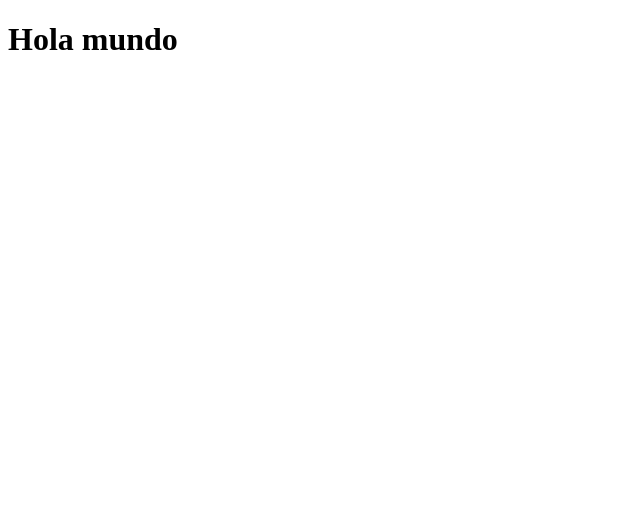
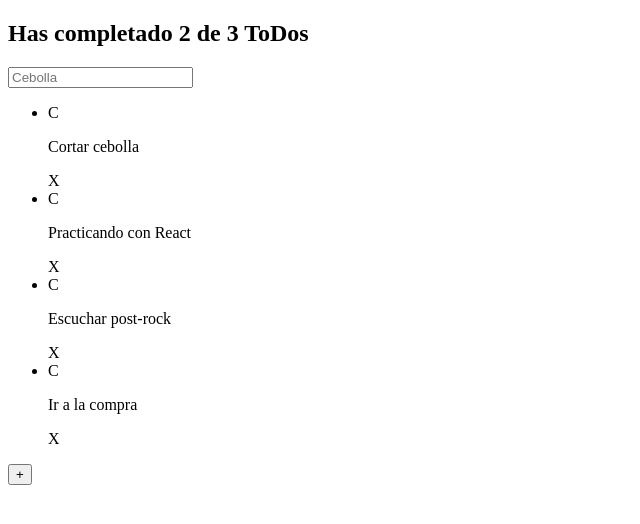
Before and after one commit to llinagz/proyecto-ToDo-react, a React (Create React App) app: page / in a window 1280 px wide. Shown: the top 524 px of the page, without its empty margins (0-640 px from the left). Built offline with nearby package versions, Linux system fonts and the light colour scheme.

Commit message:
Creacion inicial de componentes

```diff
--- a/src/App.js
+++ b/src/App.js
@@ -1,8 +1,30 @@
+import React from "react";
+import { TodoCounter } from "./Components/TodoCounter";
+import { TodoSearch } from "./Components/TodoSearch";
+import { TodoList } from "./Components/TodoList";
+import { TodoItem } from "./Components/TodoItem";
+import { CreateTodoButton } from "./Components/CreateTodoButtom";
 //import './App.css';
 
-function App(props) {
+const todos = [
+  {text: 'Cortar cebolla', completed: false},
+  {text: 'Practicando con React', completed: false},
+  {text: 'Escuchar post-rock', completed: false},
+  {text: 'Ir a la compra', completed: false}
+]
+
+function App() {
   return(
-    <h1>Hola mundo</h1>
+    <React.Fragment>
+      <TodoCounter />
+      <TodoSearch />
+      <TodoList>
+        {todos.map(todo =>(
+          <TodoItem key={todo.text} texto={todo.text}/>
+        ))}
+      </TodoList>
+      <CreateTodoButton/>
+    </React.Fragment>
   );
 }
 
--- /dev/null
+++ b/src/Components/CreateTodoButtom.js
@@ -0,0 +1,9 @@
+import React from 'react';
+
+function CreateTodoButton(){
+    return(
+        <button>+</button>
+    );
+}
+
+export {CreateTodoButton};
--- /dev/null
+++ b/src/Components/TodoCounter.js
@@ -0,0 +1,9 @@
+import React from 'react';
+
+function TodoCounter(){
+    return(
+        <h2>Has completado 2 de 3 ToDos</h2>
+    );
+}
+
+export {TodoCounter};
--- /dev/null
+++ b/src/Components/TodoItem.js
@@ -0,0 +1,13 @@
+import React from 'react';
+
+function TodoItem(props) {
+    return(
+        <li>
+            <span>C</span>
+            <p>{props.texto}</p>
+            <span>X</span>
+        </li>
+    );
+}
+
+export {TodoItem}
--- /dev/null
+++ b/src/Components/TodoList.js
@@ -0,0 +1,13 @@
+import React from 'react';
+
+function TodoList(props){
+    return(
+        <section>
+            <ul>
+                {props.children}
+            </ul>
+        </section>
+    );
+}
+
+export {TodoList};
--- /dev/null
+++ b/src/Components/TodoSearch.js
@@ -0,0 +1,9 @@
+import React from 'react';
+
+function TodoSearch(){
+    return(
+        <input placeholder="Cebolla" />
+    );
+}
+
+export {TodoSearch}
--- a/src/index.js
+++ b/src/index.js
@@ -1,7 +1,8 @@
 import React from 'react';
 import ReactDOM from 'react-dom/client';
+import App from './App';
 //import './index.css';
-import App from './App';
+
 
 const root = ReactDOM.createRoot(document.getElementById('root'));
 root.render(
```
